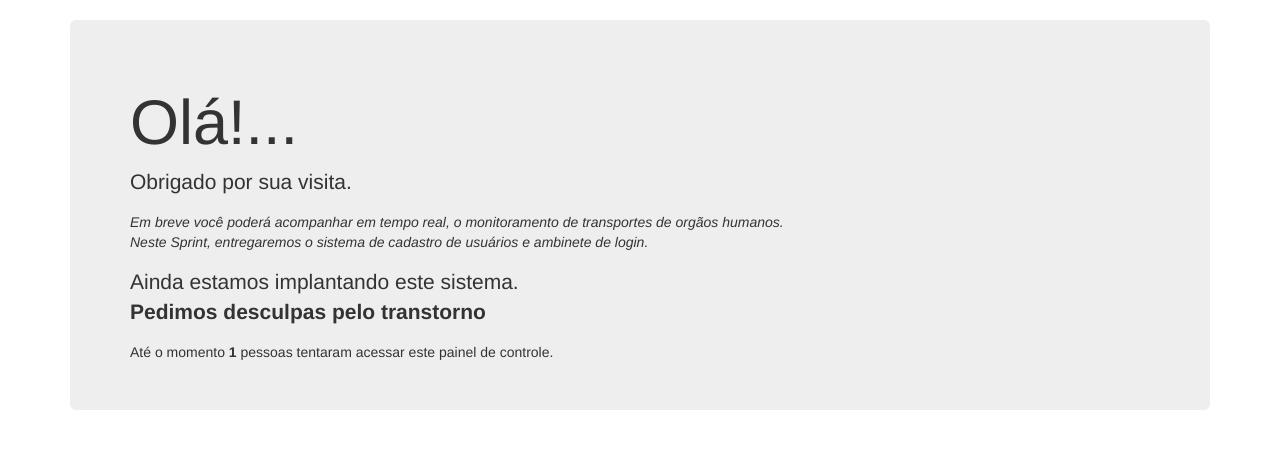
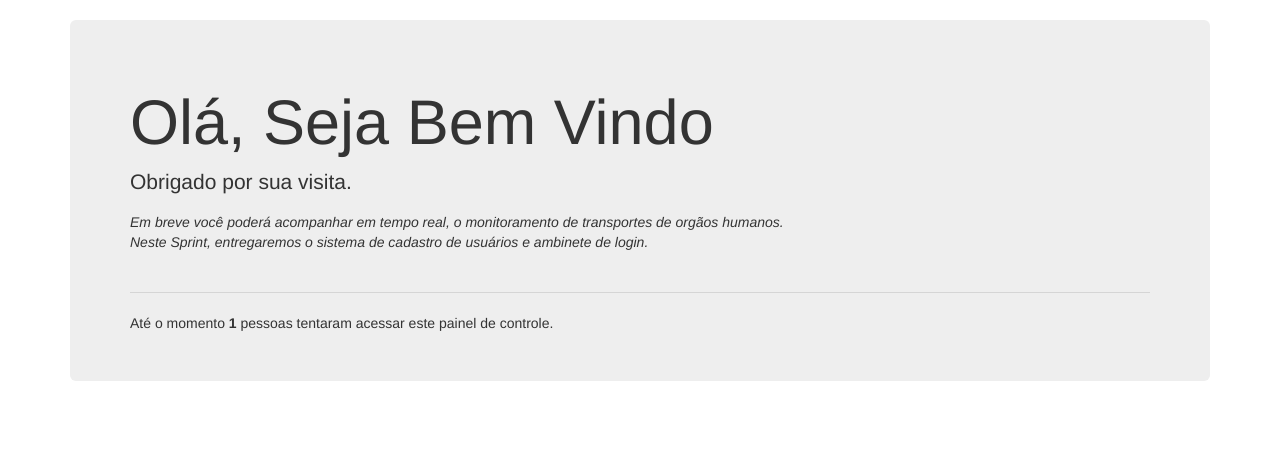
Before and after one commit to wilhsms/lifebox, a Django app: page / in a window 1280 px wide. Shown: the part 52-501 px from the top of the page. Run offline with Django 3.2, Linux system fonts and the light colour scheme; the visitor is signed in with stand-in values (Sample User, id 1); data comes from the database, SQL or seed files in the repository; some libraries are stand-ins or nearby versions; some web fonts are replaced.

Commit message:
Atualização das mensagens

```diff
--- a/account/templates/account/dashboard.html
+++ b/account/templates/account/dashboard.html
@@ -3,19 +3,17 @@
 {% block title %}LifeBox{% endblock %}
 {% block content %}
     <div class="jumbotron">
-        <h1>Olá!...</h1>
+        <h1>Olá, Seja Bem Vindo</h1>
 
         <p>Obrigado por sua visita.</p>
-
         <em>Em breve você poderá acompanhar em tempo real, o monitoramento de transportes de orgãos humanos.</em>
         <br>
         <em>Neste Sprint, entregaremos o sistema de cadastro de usuários e ambinete de login.</em>
-        <p> </p>
 
-        <p>Ainda estamos implantando este sistema.<br>
-        <b>Pedimos desculpas pelo transtorno</b></p>
+        <!--<p>Ainda estamos implantando este sistema.<br>
+        <b>Pedimos desculpas pelo transtorno</b></p>-->
 
-        <p> </p>
+        <br><br><hr>
 
         Até o momento <b> {% total_people%} </b> pessoas tentaram acessar este painel de controle.
     </div>
```
